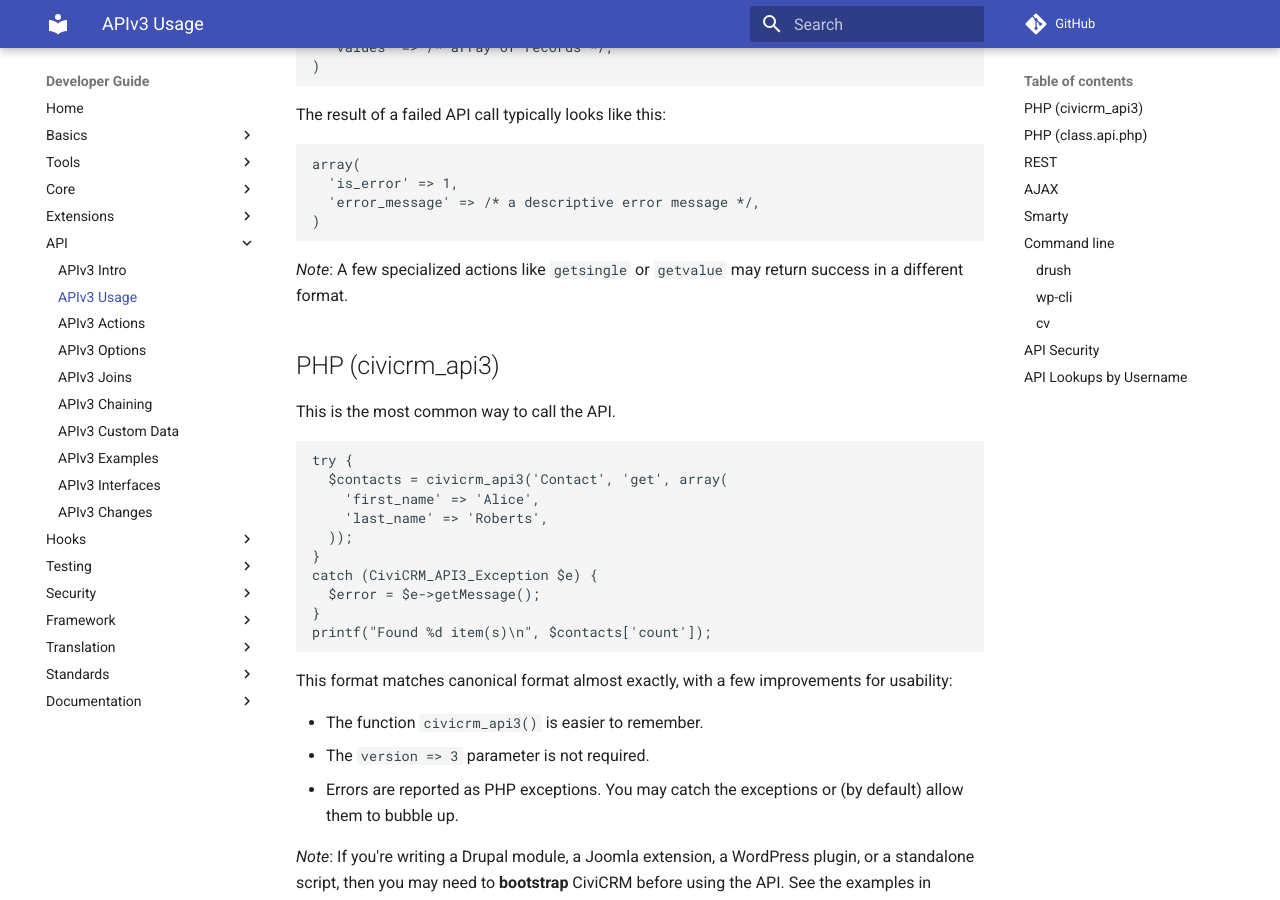
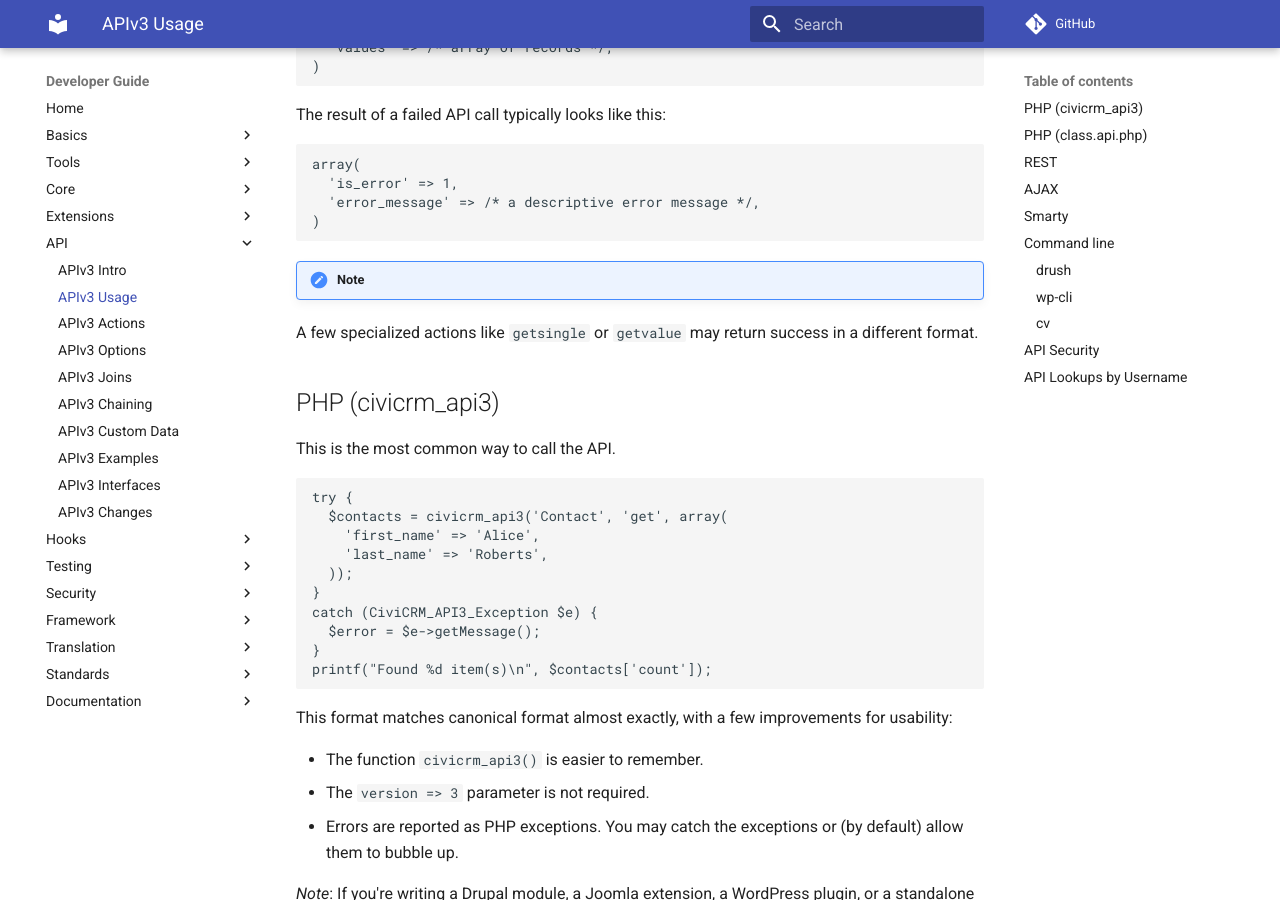
Before and after one commit to civicrm/civicrm-dev-docs, an MkDocs documentation site: the page built from docs/api/usage.md, in a window 1280 px wide and 900 px high, scrolled down 1090 px. Built offline with MkDocs 1.6.1 and Material for MkDocs 9.7.7, drawn with Linux system fonts in a browser that asks for light colours; comment, search, counter and statistics services are not loaded; old or Windows-style settings are respelled for this version of MkDocs.

````diff
--- a/docs/api/usage.md
+++ b/docs/api/usage.md
@@ -51,7 +51,8 @@ array(
 )
 ```
 
-*Note*: A few specialized actions like `getsingle` or `getvalue` may return success in a different format.
+!!! note
+A few specialized actions like `getsingle` or `getvalue` may return success in a different format.
 
 
 ## PHP (civicrm_api3)
````
